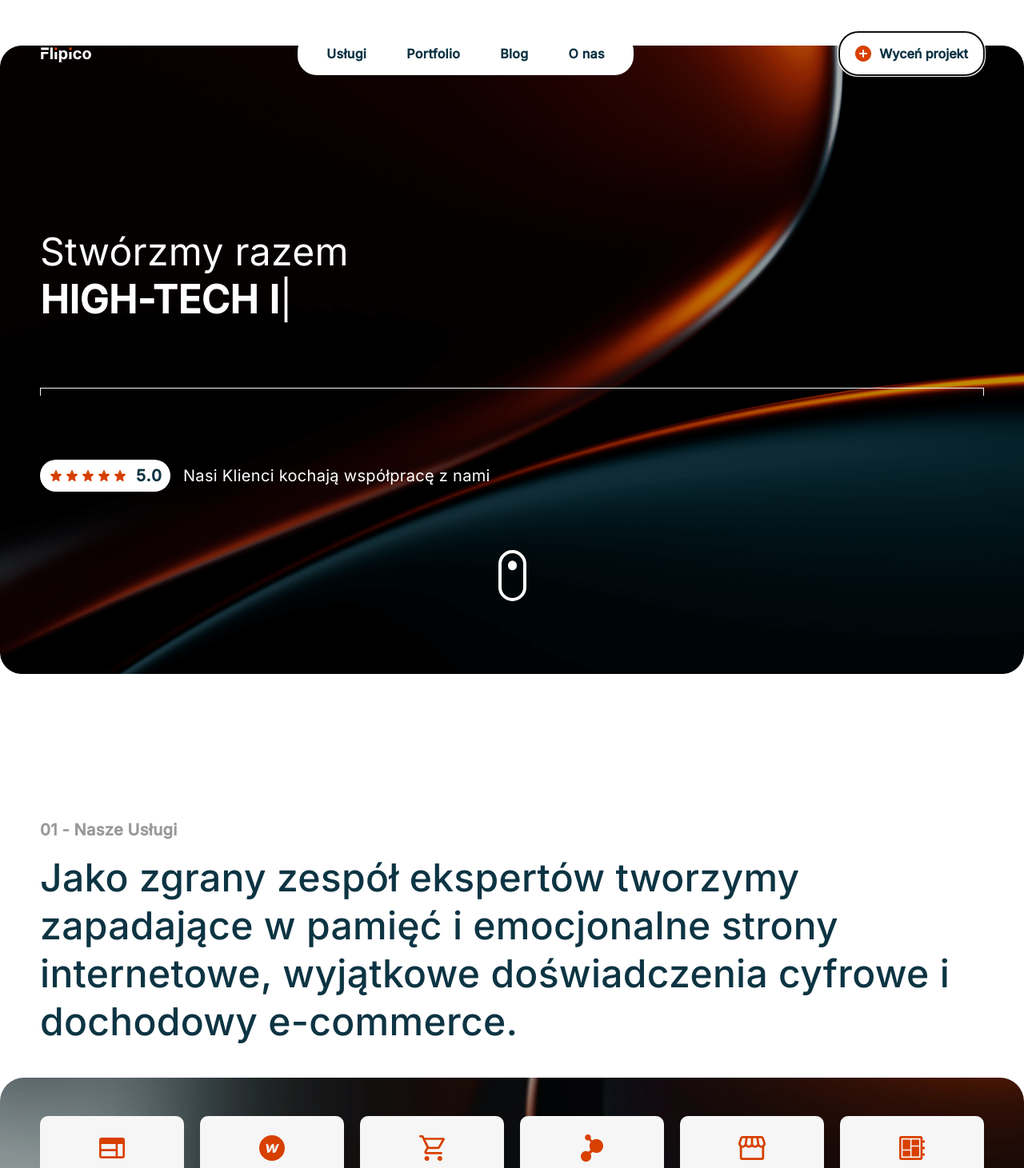
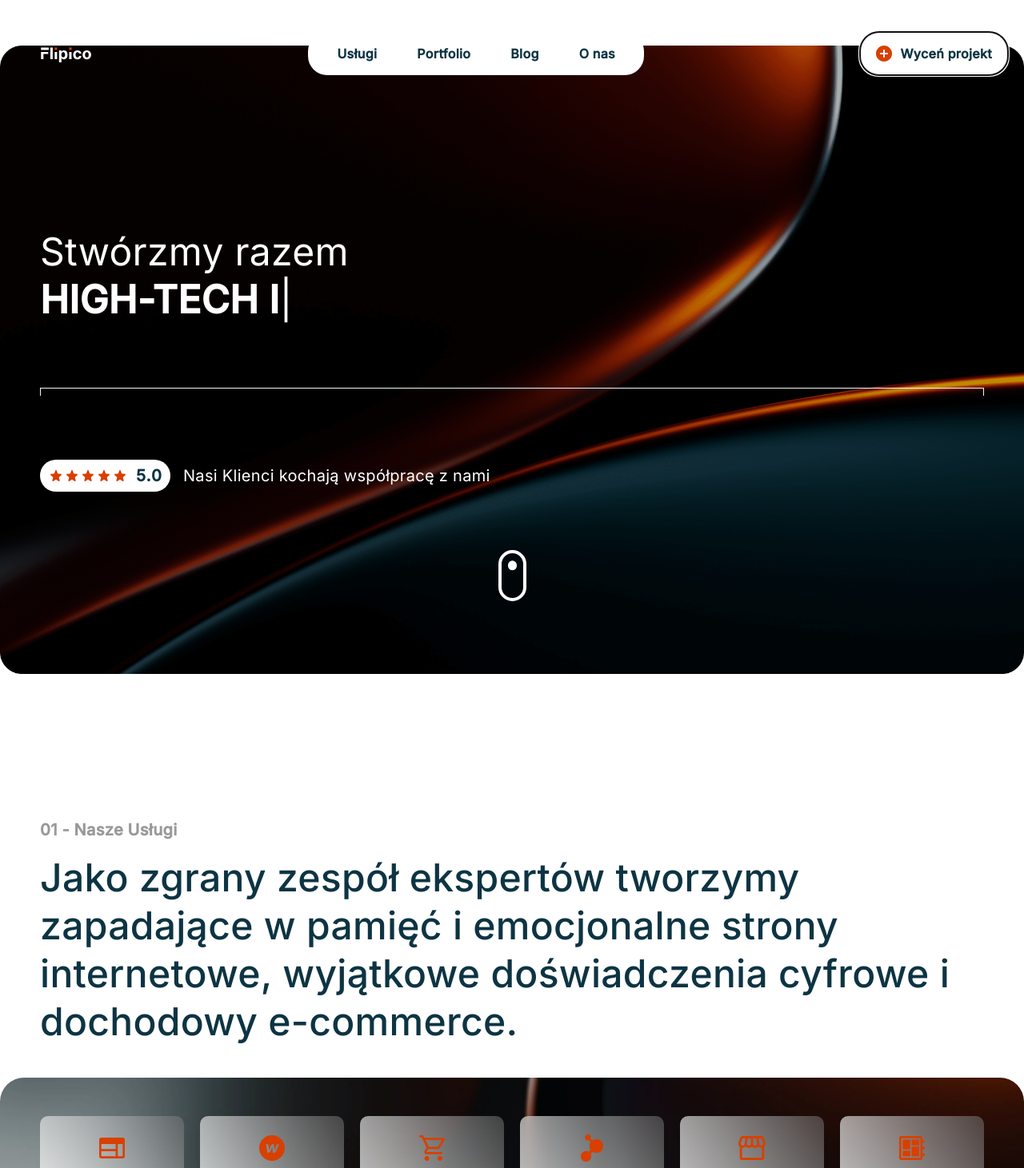
Before and after one commit to RemigiuszMielcarz/raccoon-company, a React (Create React App) app: page / in a window 1280 px wide. Shown: the top 1461 px of the page at 80% size. Built offline with nearby package versions, Linux system fonts and the light colour scheme.

Commit message:
Gradients

```diff
--- a/src/components/Button.tsx
+++ b/src/components/Button.tsx
@@ -2,7 +2,7 @@ import React, { useCallback } from "react";
 import { useNavigate } from "react-router-dom";
 
 type ButtonType = {
-  variant: "orange" | "white";
+  variant: "orange" | "white" | "gradient";
   text: string;
   route?: string;
   icon?: React.FunctionComponent<React.SVGProps<SVGSVGElement>>;
@@ -17,15 +17,21 @@ const Button: React.FC<ButtonType> = ({ text, route, variant, icon: Icon }) => {
     }
   }, [navigate, route]);
 
-  const buttonClass =
-    variant === "orange"
-      ? "w-[full] text-body p-[10px] lg:py-[15px] lg:px-5 [border:none] bg-secondary rounded-3xl h-full flex items-center justify-center"
-      : "w-[full] text-display p-[10px] lg:py-[15px] lg:px-5 [border:none] bg-body rounded-3xl h-full flex items-center justify-center";
+  const baseClasses =
+    "w-full text-center p-2.5 lg:py-[15px] lg:px-5 border-none rounded-3xl h-full flex items-center justify-center";
+
+  const variantClasses = {
+    orange: "text-body bg-secondary",
+    white: "text-display bg-white",
+    gradient: "text-display button-gradient",
+  };
+
+  const buttonClass = `${baseClasses} ${variantClasses[variant]}`;
 
   return (
     <button className={buttonClass} autoFocus onClick={onFrameClick}>
-      {Icon && <Icon style={{ marginRight: "10px" }} />}
-      <b className="text-md lg:text-sm text-center">{text}</b>
+      {Icon && <Icon className="mr-2.5" />}
+      <span className="font-semibold text-md lg:text-sm">{text}</span>
     </button>
   );
 };
--- a/src/components/home/ServicesSection.tsx
+++ b/src/components/home/ServicesSection.tsx
@@ -71,7 +71,7 @@ const ServicesSection = () => {
           <Link
             to={item.route}
             key={index}
-            className="text-display flex flex-col gap-1 bg-grey justify-center items-center py-5 px-4 rounded-[10px]"
+            className="text-display flex flex-col gap-1 service-gradient justify-center items-center py-5 px-4 rounded-[4px] lg:rounded-[10px]"
           >
             <img height="40px" src={item.icon} alt={item.name} />
             <p className="text-xss xl:text-m font-semibold">{item.name}</p>
--- a/src/components/layout/Nav.tsx
+++ b/src/components/layout/Nav.tsx
@@ -15,6 +15,9 @@ const Nav: React.FC<{ setIsBlur: (value: boolean) => void }> = ({
   const [isMobileOpen, setIsMobileOpen] = useState(false);
   const [openDropdown, setOpenDropdown] = useState<string | null>(null);
   const [expandedService, setExpandedService] = useState<string | null>(null);
+  const [isXlScreen, setIsXlScreen] = useState(
+    window.matchMedia("(min-width: 1280px)").matches,
+  );
 
   const handleOpenDropdown = (name: string) => {
     setOpenDropdown(name);
@@ -26,8 +29,9 @@ const Nav: React.FC<{ setIsBlur: (value: boolean) => void }> = ({
 
   useEffect(() => {
     const checkScreenSize = () => {
-      const isXlScreen = window.matchMedia("(min-width: 1280px)").matches;
-      if (isXlScreen) {
+      const isXl = window.matchMedia("(min-width: 1280px)").matches;
+      setIsXlScreen(isXl);
+      if (isXl) {
         setIsMobileOpen(false);
       }
     };
@@ -70,7 +74,7 @@ const Nav: React.FC<{ setIsBlur: (value: boolean) => void }> = ({
 
   return (
     <motion.nav
-      className="absolute left-0 right-0 z-10 container px-4 lg:px-[50px] mt-[8px] lg:mt-[20px] flex justify-between"
+      className="absolute left-0 right-0 z-10 container px-4 lg:px-[50px] lg:pr-[20px] mt-[8px] lg:mt-[20px] flex justify-between"
       initial="hidden"
       animate="show"
       variants={fadeInOut(0, 0.5)}
@@ -103,10 +107,14 @@ const Nav: React.FC<{ setIsBlur: (value: boolean) => void }> = ({
       </div>
       <div className="flex gap-4">
         <div className="xl:flex items-center">
-          <Button variant="white" text="Wyceń projekt" icon={AddIcon} />
+          <Button
+            variant={isXlScreen ? "white" : "gradient"}
+            text="Wyceń projekt"
+            icon={AddIcon}
+          />
         </div>
 
-        <div className="xl:hidden flex items-center justify-center w-[40px] h-[40px] rounded-full bg-white z-20">
+        <div className="xl:hidden flex items-center justify-center w-[40px] h-[40px] rounded-full mobile-icon-gradient z-20">
           {isMobileOpen ? (
             <img
               src="/icons/close.svg"
--- a/src/global.css
+++ b/src/global.css
@@ -50,105 +50,26 @@ svg {
   max-width: 100%;
 }
 
-.black-gradient {
-  background: #000000; /* fallback for old browsers */
-  background: -webkit-linear-gradient(
-          to right,
-          #434343,
-          #000000
-  ); /* Chrome 10-25, Safari 5.1-6 */
-  background: linear-gradient(
-          to right,
-          #434343,
-          #000000
-  ); /* W3C, IE 10+/ Edge, Firefox 16+, Chrome 26+, Opera 12+, Safari 7+ */
+.service-gradient {
+  -webkit-backdrop-filter: blur(10px);
+  backdrop-filter: blur(10px);
+  /*background: linear-gradient(to bottom, rgba(255, 255, 255, 0.75), rgba(255, 255, 255, 0.75)), linear-gradient(63deg, rgba(255, 255, 255, 0.75) 0%, rgba(120, 120, 120, 0.5) 100%);*/
+  background: linear-gradient(57deg, rgba(255, 255, 255, 0.75) 0%, rgba(120, 120, 120, 0.5) 100%);
+
 }
 
-.violet-gradient {
-  background: #804dee;
-  background: linear-gradient(-90deg, #804dee 0%, rgba(60, 51, 80, 0) 100%);
-  background: -webkit-linear-gradient(
-          -90deg,
-          #804dee 0%,
-          rgba(60, 51, 80, 0) 100%
-  );
+.mobile-icon-gradient {
+  -webkit-backdrop-filter: blur(10px);
+  backdrop-filter: blur(10px);
+  background: linear-gradient(45deg, rgba(255, 255, 255, 0.75) 0%, rgba(120, 120, 120, 0.5));
 }
 
-.green-pink-gradient {
-  /*background: "#00cea8";*/
-  background: linear-gradient(90.13deg, #00cea8 1.9%, #bf61ff 97.5%);
-  background: -webkit-linear-gradient(-90.13deg, #00cea8 1.9%, #bf61ff 97.5%);
-}
+.button-gradient {
+  -webkit-backdrop-filter: blur(10px);
+  backdrop-filter: blur(10px);
+  /*background: linear-gradient(to bottom, rgba(255, 255, 255, 0.75), rgba(255, 255, 255, 0.75)), linear-gradient(76deg, rgba(255, 255, 255, 0.75) 0%, rgba(120, 120, 120, 0.5) 100%);*/
+  background: linear-gradient(45deg, rgba(255, 255, 255, 0.75) 0%, rgba(120, 120, 120, 0.5));
 
-.green-gold-gradient {
-  background: #adff2f; /* fallback for old browsers */
-  background: -webkit-linear-gradient(to right, #adff2f, #ffd700); /* Chrome 10-25, Safari 5.1-6 */
-  background: linear-gradient(to right, #adff2f, #ffd700); /* W3C, IE 10+/ Edge, Firefox 16+, Chrome 26+, Opera 12+, Safari 7+ */
-}
-
-.orange-text-gradient {
-  background: #f12711; /* fallback for old browsers */
-  background: -webkit-linear-gradient(
-          to top,
-          #f12711,
-          #f5af19
-  ); /* Chrome 10-25, Safari 5.1-6 */
-  background: linear-gradient(
-          to top,
-          #f12711,
-          #f5af19
-  ); /* W3C, IE 10+/ Edge, Firefox 16+, Chrome 26+, Opera 12+, Safari 7+ */
-  -webkit-background-clip: text;
-  -webkit-text-fill-color: transparent;
-}
-
-.green-text-gradient {
-  background: #11998e; /* fallback for old browsers */
-  background: -webkit-linear-gradient(
-          to top,
-          #11998e,
-          #38ef7d
-  ); /* Chrome 10-25, Safari 5.1-6 */
-  background: linear-gradient(
-          to top,
-          #11998e,
-          #38ef7d
-  ); /* W3C, IE 10+/ Edge, Firefox 16+, Chrome 26+, Opera 12+, Safari 7+ */
-  -webkit-background-clip: text;
-  -webkit-text-fill-color: transparent;
-}
-
-.blue-text-gradient {
-  /* background: -webkit-linear-gradient(#eee, #333); */
-  background: #56ccf2; /* fallback for old browsers */
-  background: -webkit-linear-gradient(
-          to top,
-          #2f80ed,
-          #56ccf2
-  ); /* Chrome 10-25, Safari 5.1-6 */
-  background: linear-gradient(
-          to top,
-          #2f80ed,
-          #56ccf2
-  ); /* W3C, IE 10+/ Edge, Firefox 16+, Chrome 26+, Opera 12+, Safari 7+ */
-  -webkit-background-clip: text;
-  -webkit-text-fill-color: transparent;
-}
-
-.pink-text-gradient {
-  background: #ec008c; /* fallback for old browsers */
-  background: -webkit-linear-gradient(
-          to top,
-          #ec008c,
-          #fc6767
-  ); /* Chrome 10-25, Safari 5.1-6 */
-  background: linear-gradient(
-          to top,
-          #ec008c,
-          #fc6767
-  ); /* W3C, IE 10+/ Edge, Firefox 16+, Chrome 26+, Opera 12+, Safari 7+ */
-  -webkit-background-clip: text;
-  -webkit-text-fill-color: transparent;
 }
 
 @layer components{
```
